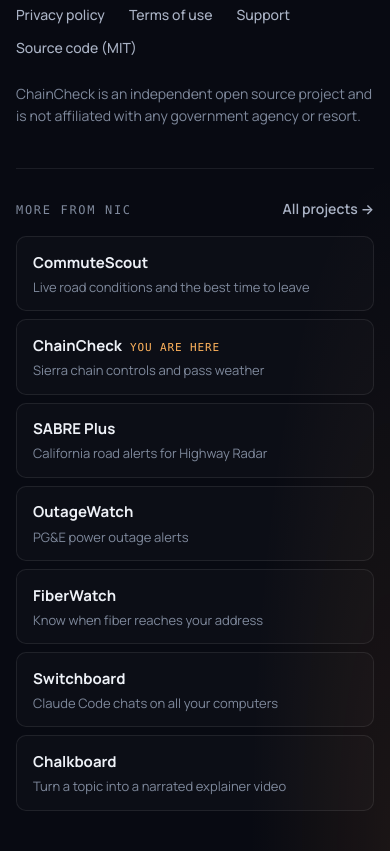
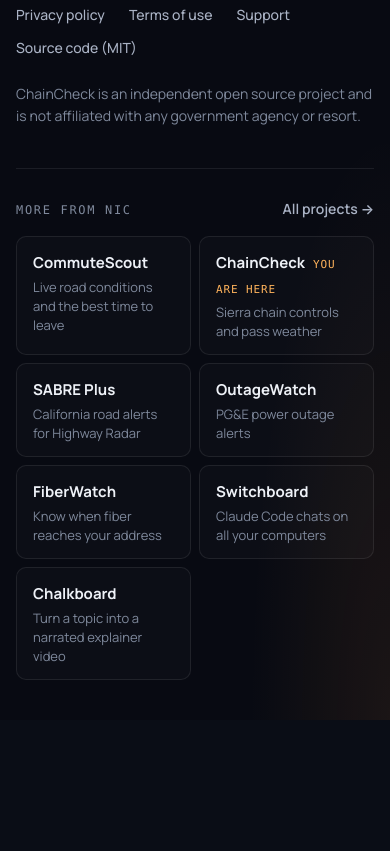
Before and after one commit to nicglazkov/chaincheck, a plain HTML site: page site/index.html in a window 390 px wide. Shown: the part 3171-4022 px from the top of the page. After the commit the page ends 3891 px from the top, so only its background shows below. Drawn offline with Linux system fonts and the light colour scheme.

Commit message:
Footer strip: two columns on phones
Co-Authored-By: Claude Opus 5.5 <noreply@anthropic.com>
Claude-Session: https://claude.ai/code/session_01HgktewqW2pb2pWiu7n5WSg

```diff
--- a/site/style.css
+++ b/site/style.css
@@ -183,7 +183,7 @@ p { margin: 0; }
 .nd-more__all:hover { color: var(--nd-amber); }
 .nd-more ul {
   list-style: none; margin: 0; padding: 0;
-  display: grid; grid-template-columns: repeat(auto-fill, minmax(12.5rem, 1fr)); gap: 0.5rem;
+  display: grid; grid-template-columns: repeat(auto-fill, minmax(min(10rem, 100%), 1fr)); gap: 0.5rem;
 }
 .nd-more a.nd-more__item {
   display: block; height: 100%; padding: 0.85rem 1rem; text-decoration: none;
```
